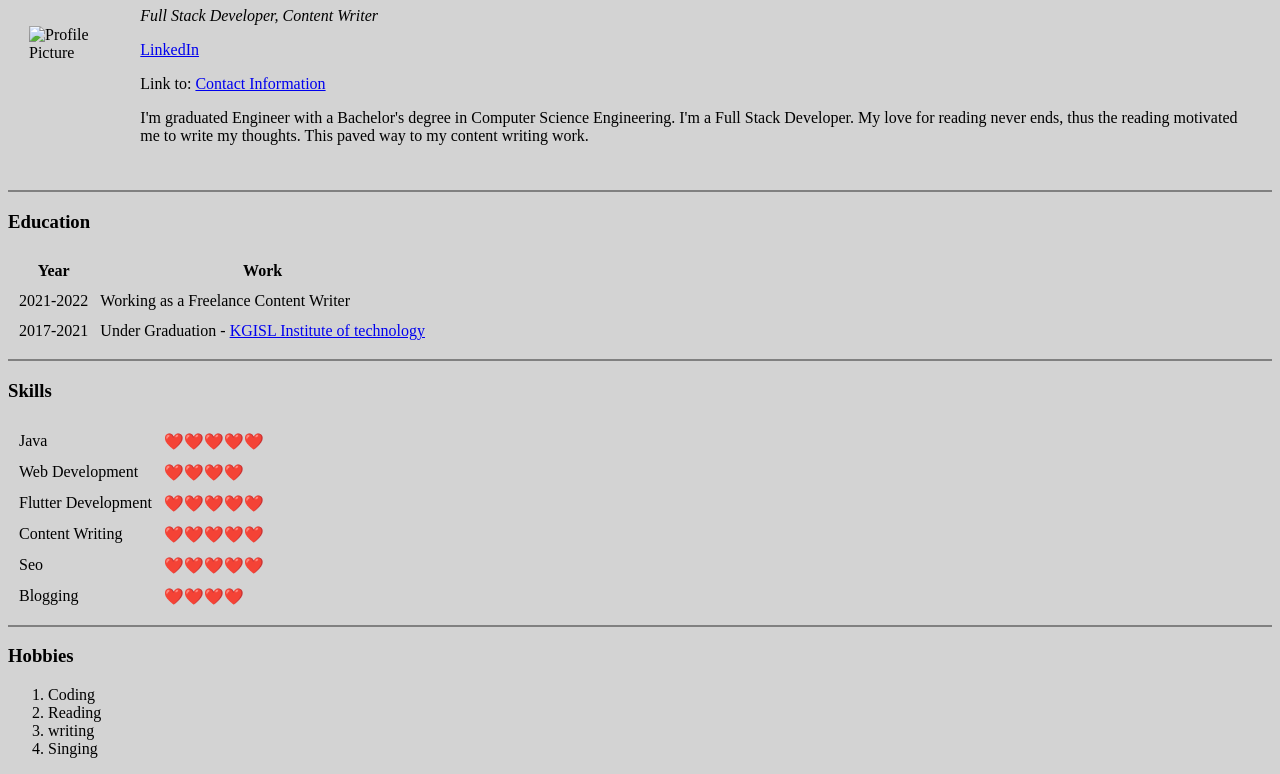
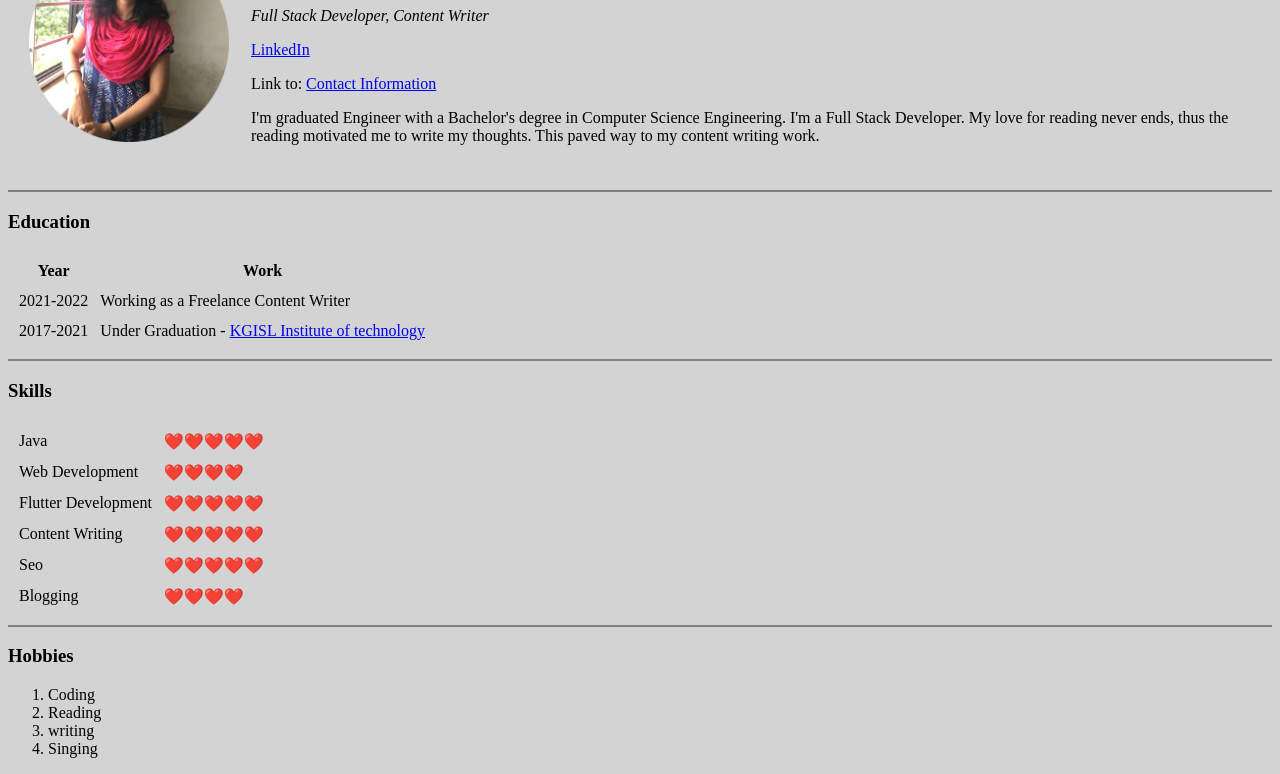
Before and after one commit to ree1500/Portfolio, a plain HTML site: page index.html in a window 1280 px wide. Shown: the part 102-876 px from the top of the page. Drawn offline with Linux system fonts and the light colour scheme.

Commit message:
Update index.html

```diff
--- a/index.html
+++ b/index.html
@@ -9,7 +9,7 @@
 <body style="background-color:LightGray">
   <table cellspacing="20">
     <tr>
-      <td><img src="Reethika.png" alt="Profile Picture" width="200" height="200"></td>
+      <td><img src="images/Reethika.png" alt="Profile Picture" width="200" height="200"></td>
       <td><h1> Reethika Shanker</h1>
 
       <p><em>Full Stack Developer, Content Writer</em></p>
```
